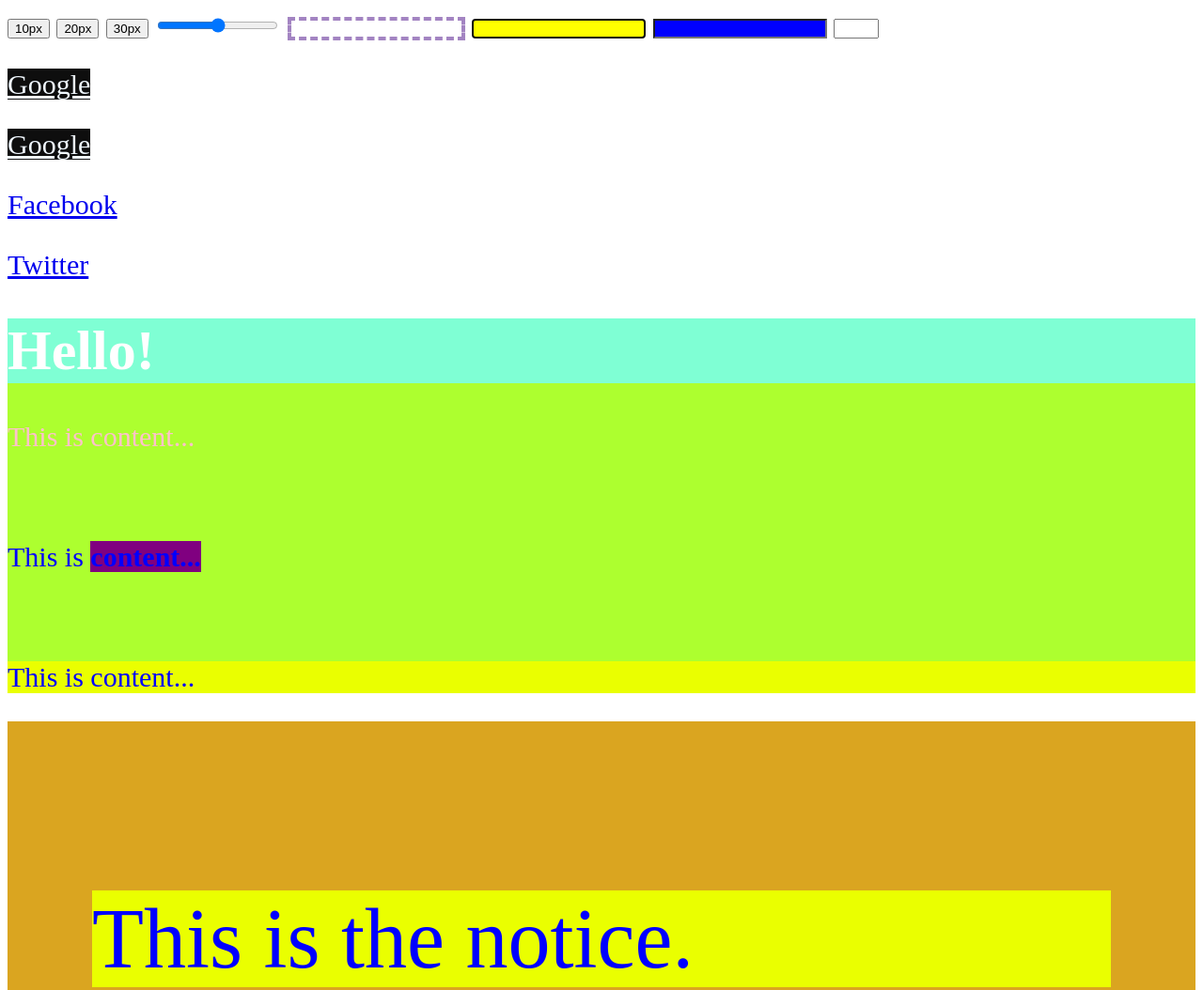
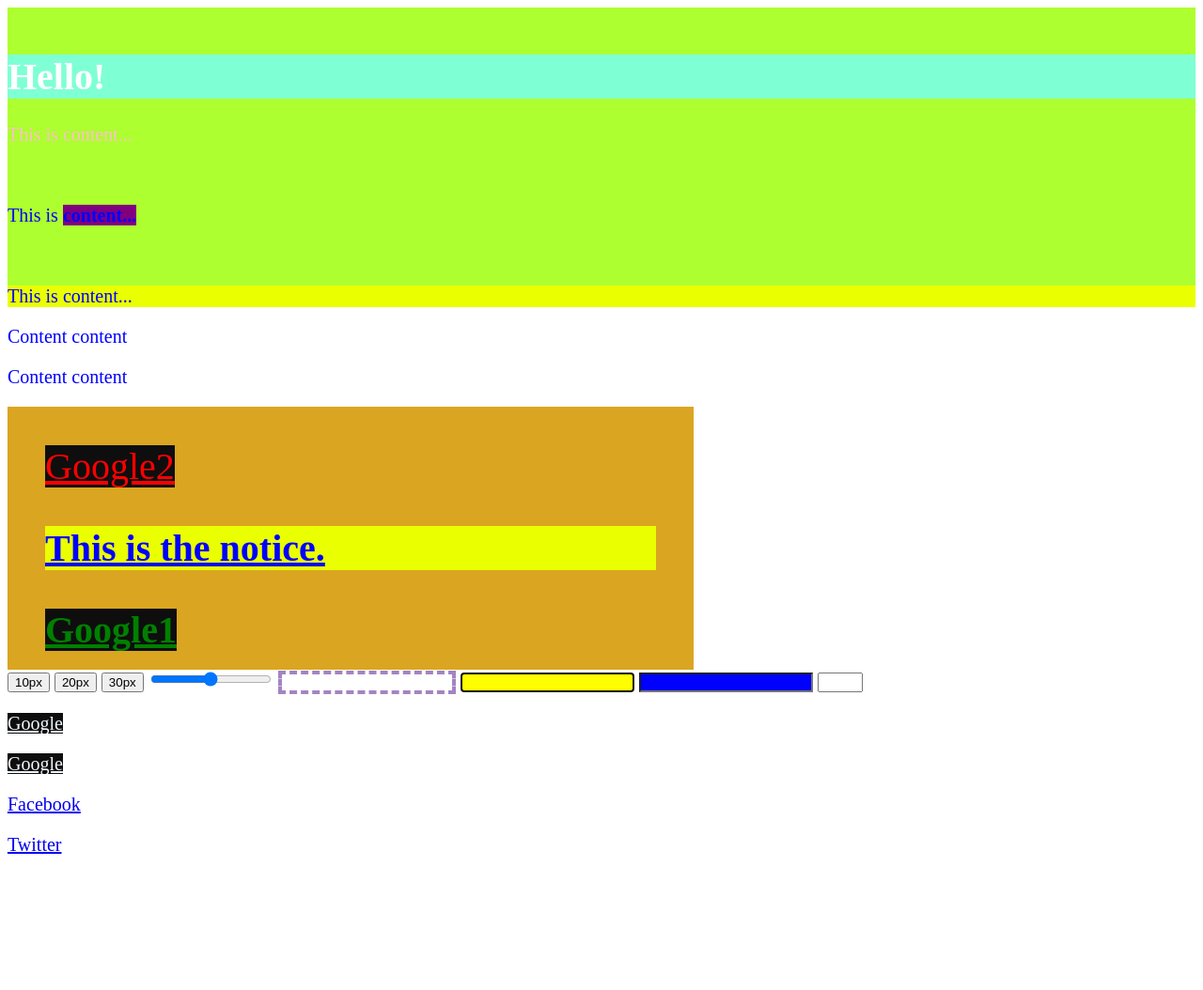
Before and after one commit to AGQA2024/WebDevExercises, a plain HTML site: page LessonSessionTask/Lesson3ClassTasks/css.html in a window 1280 px wide. Shown: the top 1054 px of the page at 94% size. After the commit the page ends 931 px from the top, so only its background shows below. Drawn offline with Linux system fonts and the light colour scheme.

Commit message:
Updating lesson 3 files with margin and padding

```diff
--- a/LessonSessionTask/Lesson3ClassTasks/css.html
+++ b/LessonSessionTask/Lesson3ClassTasks/css.html
@@ -6,11 +6,14 @@
         <!--We tend to create a style container in the head for readability-->
         <style>
             body{
-                font-size: 30px;
+                font-size: 20px;
             }
             h1{
                 background-color: aquamarine;
                 color: white;
+                /* padding: 2em 1em 3em 1em;
+                margin: 1em 1em 1em 2em;
+                margin-bottom: 1em; */
             }
             main{
                 background: greenyellow;
@@ -31,12 +34,38 @@
             /*This is how you comment in CSS*/
             /*This is how you call ids in CSS*/
             #notice{
+                display: block; /*This ensures that if someone changes the notice id element to be span rather than div, the blocklevel CSS styles still apply*/
                 background: goldenrod;
                 color: pink;
-                font-size: 3em;
+                font-size: 2em;
                 padding: 1em;
+                /* width: 50vw; */
+                width: calc(50vw + 10px); /*The calculation is needed so that computer works out what 10 extra pixels are in addition to 50% of the total view window.*/
+                height: 25vh;
+                overflow: scroll;
                 /* font-size: 10px;
                 padding: 20px; */
+            }
+            #notice:hover{
+                background: yellowgreen;
+                border: 5px solid blue;
+            }
+
+            #notice p{
+                font-weight: bold;
+                text-decoration: underline;
+            }
+
+            #notice > a{
+                color: red;
+                /* font-weight: bold; */
+                text-decoration: underline;
+            }
+
+            #notice p a{
+                color: green;
+                /* font-weight: bold; */
+                text-decoration: underline;
             }
 
             .big{
@@ -46,6 +75,7 @@
                 background: rgb(234, 255, 0);
             }
 
+            /*We can make up attributes ourselves*/
             [autofocus]{
                 background: yellow;
             }
@@ -70,14 +100,37 @@
         </style>
     </head>
     <body>
+        <main>
+            <br>
+            <h1>Hello!</h1>
+
+            <p class="ppink">This is content...</p>
+            <br>
+            <p>This is <strong>content...</strong></p>
+            <br>
+            <p class="highlight">This is content...</p>
+
+        </main>
+
+        <p>Content content</p>
+        <p>Content content</p>
+
+        <!--An id takes priority as it is more sepecificity. i.e. ID > Class in priority.-->
+        <section id="notice">
+            <a href="https://www.google.com/">Google2</a>
+            <div>
+                <p class="highlight big">This is the notice.</p>
+                <p><a href="https://www.google.com/">Google1</a></p>
+                <a href="https://www.google.com/">Google2</a>
+            </div>
+        </section>
+
 
         <button onclick="document.body.style.fontSize='10px'">10px</button>
         <button onclick="document.body.style.fontSize='20px'">20px</button>
         <button onclick="document.body.style.fontSize='30px'">30px</button>
 
-        <input type="range" onpinut="document.body.style.fontSize=this.value+'px'"/>
-
-        <!-- min="1px" max="20px" -->
+        <input type="range" oninput="document.body.style.fontSize=this.value+'px'" min="10" max="20"/>
 
         <input readonly/>
         <input autofocus/>
@@ -89,21 +142,5 @@
         <p><a href="https://www.facebook.com/">Facebook</a></p>
         <p><a href="https://twitter.com/">Twitter</a></p>
 
-        <main>
-            <h1>Hello!</h1>
-
-            <p class="ppink">This is content...</p>
-            <br>
-            <p>This is <strong>content...</strong></p>
-            <br>
-            <p class="highlight">This is content...</p>
-
-        </main>
-        <!--An id takes priority as it is more sepecificity. i.e. ID > Class in priority.-->
-        <section id="notice">
-            <div>
-                <p class="highlight big">This is the notice.</p>
-            </div>
-        </section>
     </body>
 </html>
```
